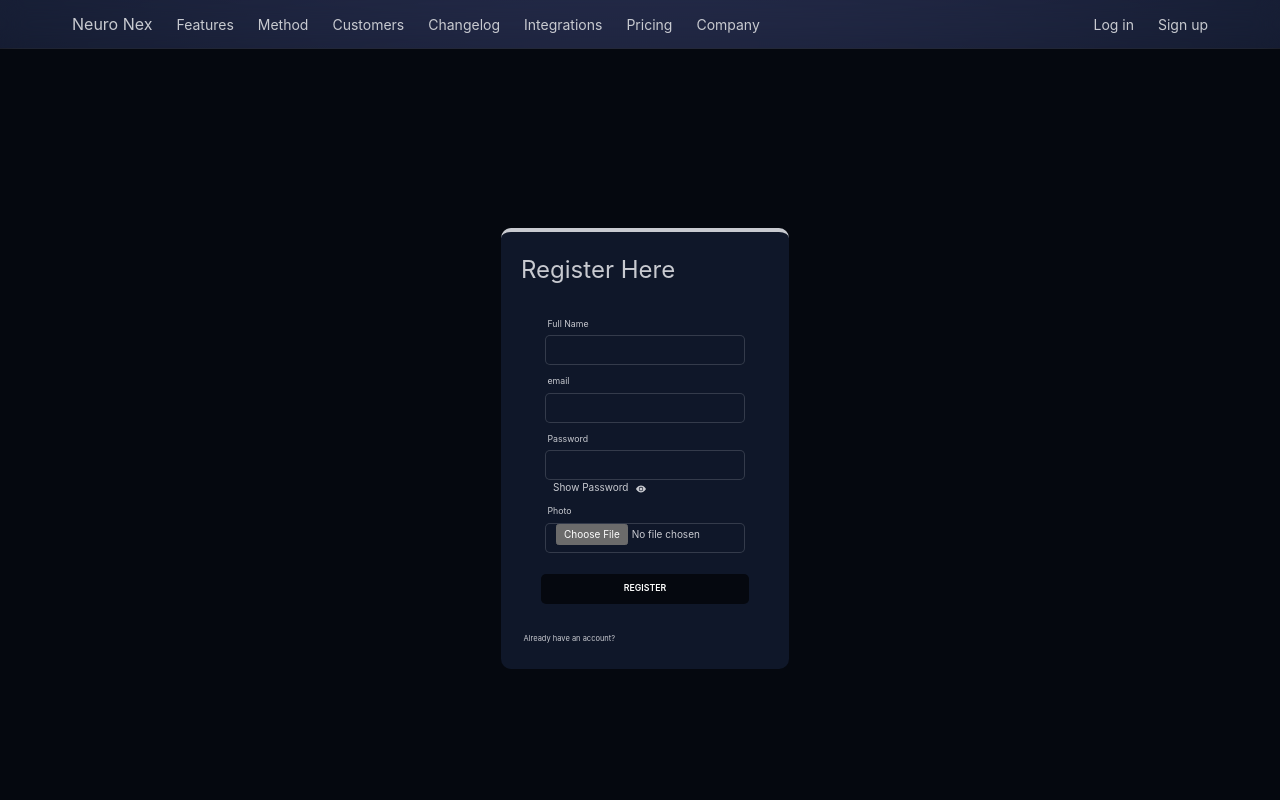
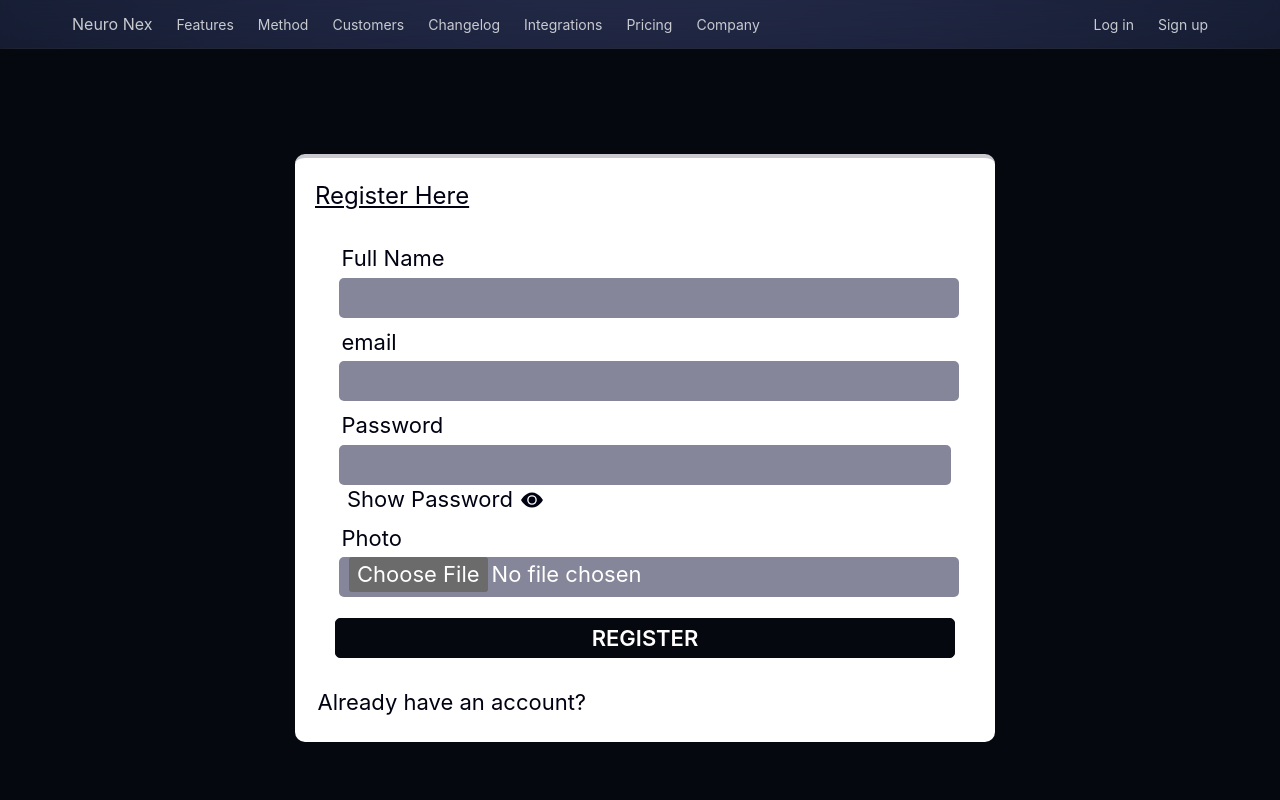
Before and after one commit to hasanshahriar32/neuronex_client, a React (Vite) app: page /register in a window 1280 px wide. Shown: the top 800 px of the page. Built offline with nearby package versions, Linux system fonts and the light colour scheme; no server answers.

Commit message:
Login And Register page colorization

```diff
--- a/src/components/Authentication/AuthProvider/AuthProvider.jsx
+++ b/src/components/Authentication/AuthProvider/AuthProvider.jsx
@@ -66,13 +66,13 @@ const AuthProvider = () => {
       <div className="">
         <button
           onClick={handlegooglelogin}
-          className="w-full btn my-2"
+          className="w-full text-xl btn h-10 text-white my-2"
         >
           login with google
         </button>
         <button
           onClick={handlegithublogin}
-          className="w-full btn my-2"
+          className="w-full text-xl btn h-10 text-white my-2"
         >
           login with github
         </button>
--- a/src/pages/Authentication/Login/LoginForm/LoginForm.jsx
+++ b/src/pages/Authentication/Login/LoginForm/LoginForm.jsx
@@ -81,25 +81,25 @@ const LoginForm = () => {
 
       <div className="hero-content ">
 
-          <div className="card border-b-4 border-b-rose-400 flex-shrink-0 w-full  shadow-2xl bg-base-100">
+          <div className="card bg-white border-b-4 border-b-rose-400 flex-shrink-0 lg:w-[700px]  shadow-2xl">
             <div className="card-body">
-              <h3 className='font-serif text-2xl'>login Now</h3>
+              <h3 className='font-serif text-center text-2xl text-background'>login Now</h3>
           <form onSubmit={handleLogin}>
           <div className="form-control">
               <label className="label">
-                <span className="label-text">Email</span>
+                <span className="label-text text-xl text-background">Email</span>
               </label>
-              <input onBlur={handleEmailForResetPassword} type="email" name='email' placeholder="email" className="input input-bordered" />
+              <input onBlur={handleEmailForResetPassword} type="email" name='email' placeholder="email" className="input input-bordered bg-grey border-0 text-white text-lg py-7" />
             </div>
 
             <div className="form-control">
               <label className="label">
-                <span className="label-text">Password</span>
+                <span className="label-text text-xl text-background">Password</span>
               </label>
-              <div className="flex">
+              <div className="flex text-xl bg-grey border-0 rounded-lg">
               <input type={changePassword ? "password" : "text"}
-               name='password' placeholder="password" className="input w-full input-bordered" />
-              <span className=" flex items-center mx-2"
+               name='password' placeholder="password" className="input bg-grey border-0 text-white w-full text-lg py-7 input-bordered" />
+              <span className=" flex items-center mx-2 text-background cursor-pointer"
               onClick={() => {
                  setChangePassword(changeIcon);
               }}
@@ -108,18 +108,18 @@ const LoginForm = () => {
            </span>
               </div>
               <label className="label">
-                <p  onClick={handleForgetPassword} className="label-text-alt link link-hover hover:underline text-start">Forgot password?</p>
+                <p  onClick={handleForgetPassword} className="label-text-alt text-background text-xl link link-hover hover:underline text-start">Forgot password?</p>
               </label>
             </div>
 
             <div className="form-control mt-6">
-              <button className="btn bg-gradient-to-l hover:bg-gradient-to-r from-violet-500 to-fuchsia-500 border-0">Login</button>
+              <button className="btn text-xl h-10 text-white">Login</button>
              </div>
 
           </form>
 
             <label className="label">
-             <p  className="label-text-alt link link-hover hover:underline text-start">
+             <p  className="label-text-alt text-background link text-xl link-hover hover:underline text-start">
                  <Link to='/register'>create a new account</Link>
              </p>
             </label>
--- a/src/pages/Authentication/Register/Register.jsx
+++ b/src/pages/Authentication/Register/Register.jsx
@@ -58,12 +58,15 @@ const Register = () => {
               const addedUser = {
                 name,
                 email,
-                password,
-                image: imgData.data.url,
+                pic: photoURL,
+                uid:user?.uid,
+                userAbout:'user',
+                verified: user?.emailVerified,
+
               };
 
               //! Save User info to the database....
-              fetch("https://neuronex-server-test.vercel.app/users", {
+              fetch("https://neuronex-server-test.vercel.app/user", {
                 method: "POST",
                 headers: {
                   "content-type": "application/json",
@@ -74,7 +77,7 @@ const Register = () => {
                 .then((result) => {
                   console.log(result);
 
-                  navigate("/login");
+                  // navigate("/login");
                   logOut();
                   toast.success("Registration successful");
                 });
@@ -83,6 +86,10 @@ const Register = () => {
       })
       .catch((err) => console.error(err));
   };
+
+
+
+
 
   const updateUserDetails = (name, photoURL) => {
     userprofile(name, photoURL)
@@ -99,36 +106,36 @@ const Register = () => {
     <div>
       <div className="hero min-h-screen bg-base-200">
         <div className="hero-content flex">
-          <div className="text-center lg:text-left"></div>
-          <div className="card border-t-4 border-t-rose-400 flex-shrink-0 shadow-2xl bg-base-100">
+          <div className="text-center"></div>
+          <div className="card bg-white lg:w-[700px] border-t-4 border-t-rose-400 dark:border-t-white flex-shrink-0 shadow-2xl ">
             <div className="card-body">
-              <h3 className="font-serif text-2xl">Register Here</h3>
+              <h3 className="font-serif text-2xl text-background underline">Register Here</h3>
               <form
                 onSubmit={handleSubmit(handleRegister)}
                 className="card-body"
               >
-                <div className="form-control mx-1 w-full max-w-xs">
+                <div className="form-control mx-1 w-full">
                   <label className="label">
-                    <span className="label-text">Full Name </span>
+                    <span className="label-text text-xl text-background">Full Name </span>
                   </label>
                   <input
                     type="text"
                     {...register("name", {})}
-                    className="input input-bordered w-full max-w-xs"
+                    className="input input-bordered w-full bg-grey border-0 text-white text-lg py-5"
                   />
                   {errors.name && (
                     <p className="text-red-500">{errors.name.message}</p>
                   )}
                 </div>
 
-                <div className="form-control mx-1 w-full max-w-xs">
+                <div className="form-control mx-1 w-full">
                   <label className="label">
-                    <span className="label-text">email </span>
+                    <span className="label-text text-xl text-background">email </span>
                   </label>
                   <input
                     type="email"
                     {...register("email", {})}
-                    className="input input-bordered w-full max-w-xs"
+                    className="input input-bordered w-full bg-grey border-0 text-white text-lg py-5"
                   />
                   {errors.email && (
                     <p className="text-red-500">{errors.email.message}</p>
@@ -136,15 +143,15 @@ const Register = () => {
                 </div>
 
                 <div className="flex">
-                  <div className="form-control mx-1 w-full max-w-xs">
+                  <div className="form-control mx-1 w-full">
                     <label className="label">
-                      <span className="label-text">Password </span>
+                      <span className="label-text text-xl text-background">Password </span>
                     </label>
                     <div className="">
                       <input
                         type={changePassword ? "password" : "text"}
                         {...register("password", {})}
-                        className="input input-bordered w-full max-w-xs"
+                        className="input input-bordered w-full bg-grey border-0 text-white text-lg py-5"
                       />
                       {errors.password && (
                         <p className="text-red-500">
@@ -152,20 +159,20 @@ const Register = () => {
                         </p>
                       )}
                       <span
-                        className="flex items-center mx-2"
+                        className="flex items-center mx-2 text-background"
                         onClick={() => {
                           setChangePassword(changeIcon);
                         }}
                       >
                         {changeIcon ? (
-                          <p className="flex group cursor-pointer">
+                          <p className="flex group cursor-pointer text-xl">
                             <span className="mr-2 group-hover:underline">
                               Hidden Password
                             </span>
                             <BsEyeSlashFill className="mt-1" />
                           </p>
                         ) : (
-                          <p className="flex group cursor-pointer">
+                          <p className="flex group cursor-pointer text-xl">
                             <span className="mr-2 group-hover:underline">
                               Show Password
                             </span>
@@ -177,16 +184,16 @@ const Register = () => {
                   </div>
                 </div>
 
-                <div className="form-control mx-1 w-full max-w-xs">
+                <div className="form-control mx-1 w-full">
                   <label className="label">
-                    <span className="label-text">Photo</span>
+                    <span className="label-text text-xl text-background">Photo</span>
                   </label>
                   <input
                     type="file"
                     {...register("img", {
                       required: "Photo is Required",
                     })}
-                    className="input input-bordered w-full max-w-xs"
+                    className="input input-bordered bg-grey border-0 text-white w-full text-xl h-10"
                   />
                   {errors.img && (
                     <p className="text-red-500">{errors.img.message}</p>
@@ -194,14 +201,14 @@ const Register = () => {
                 </div>
 
                 <input
-                  className="btn bg-gradient-to-r from-indigo-500 via-purple-500 to-pink-500 border-0 text-white w-full mt-4"
+                  className="btn btn-lg text-white w-full mt-4 text-xl"
                   value="Register"
                   type="submit"
                 />
               </form>
 
               <label className="label">
-                <a href="#" className="label-text-alt link link-hover">
+                <a href="#" className="label-text-alt link link-hover text-background text-xl">
                   <Link to="/login">Already have an account?</Link>
                 </a>
               </label>
```
